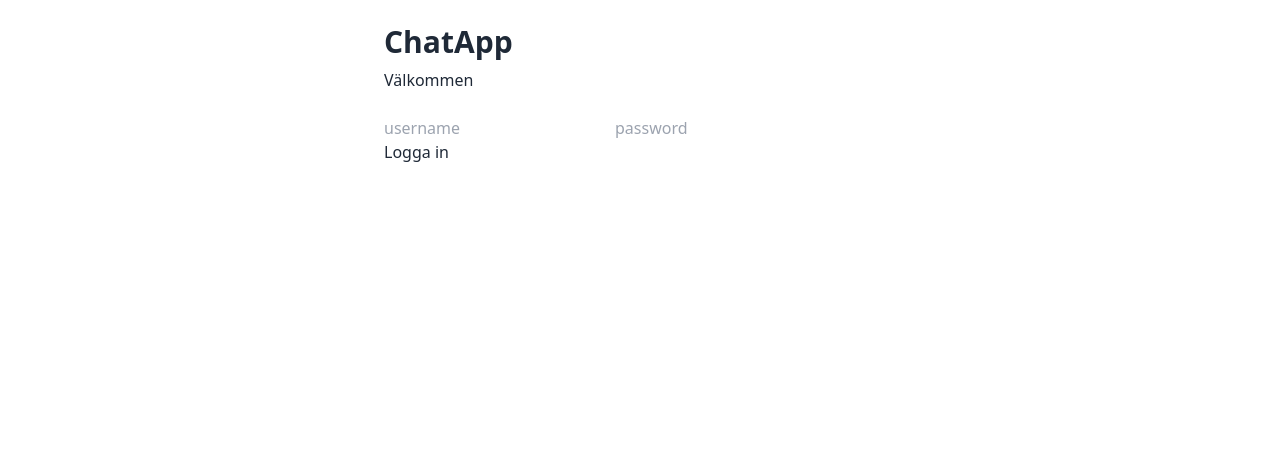
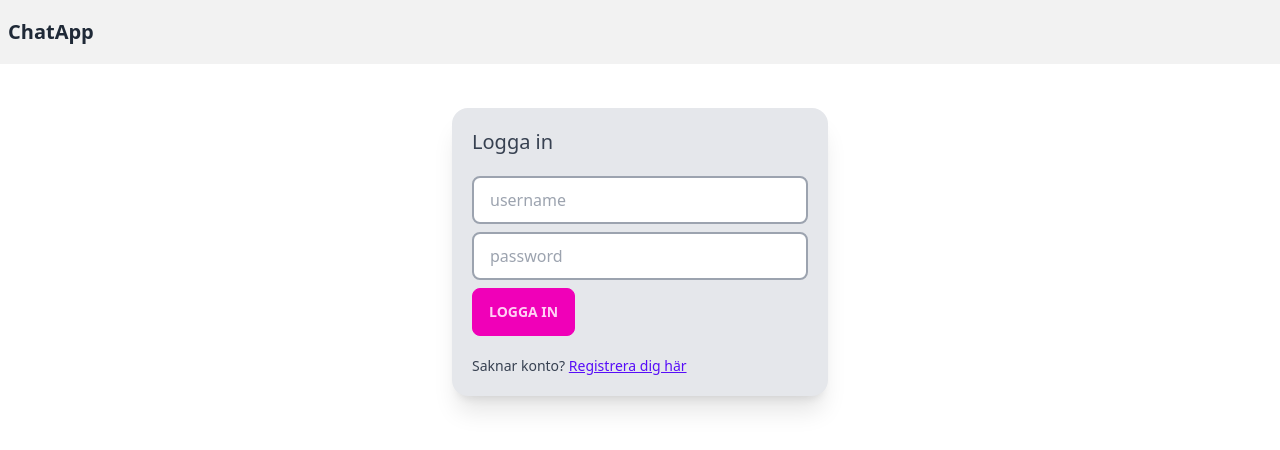
Before and after one commit to mariaMerethe/chatapp, a React (Vite) app: page /login in a window 1280 px wide. Shown: the top 450 px of the page. Built offline with nearby package versions, Linux system fonts and the light colour scheme.

Commit message:
sammanhängande design fixat

```diff
--- a/src/App.jsx
+++ b/src/App.jsx
@@ -17,9 +17,12 @@ export default function App() {
   return (
     <BrowserRouter>
       {isAuthed ? (
-        // INLOGGAD: först header sen sidenav
         <>
-          <Header onToggleMenu={() => setNavOpen((v) => !v)} />
+          <Header
+            onToggleMenu={() => setNavOpen((v) => !v)}
+            showUser={true}
+            showMenu={true}
+          />
           <SideNav open={navOpen} onClose={() => setNavOpen(false)}>
             <div className="max-w-3xl mx-auto">
               <Routes>
@@ -32,11 +35,9 @@ export default function App() {
           </SideNav>
         </>
       ) : (
-        // UTLOGGAD → landa på /register, kunna byta till /login
-        <div className="p-6">
-          <div className="max-w-lg mx-auto">
-            <h1 className="text-3xl font-bold mb-2">ChatApp</h1>
-            <p className="mb-6">Välkommen</p>
+        <>
+          <Header showUser={false} showMenu={false} />
+          <div className="max-w-md mx-auto px-4 py-6">
             <Routes>
               <Route path="/register" element={<Register />} />
               <Route path="/login" element={<Login />} />
@@ -44,7 +45,7 @@ export default function App() {
               <Route path="*" element={<Navigate to="/register" replace />} />
             </Routes>
           </div>
-        </div>
+        </>
       )}
     </BrowserRouter>
   );
--- a/src/components/Header.jsx
+++ b/src/components/Header.jsx
@@ -1,30 +1,45 @@
 import { useAuth } from "../context/AuthContext";
 import { avatarUrlFor } from "../utils/avatar";
 
-export default function Header({ onToggleMenu }) {
+export default function Header({
+  onToggleMenu,
+  showUser = true,
+  showMenu = true,
+  title = "ChatApp",
+}) {
   const { user } = useAuth();
-  const displayName = user?.user ?? "Inloggad";
+  //rätt namn är user?.user?
+  const displayName = showUser ? user?.user ?? "Inloggad" : null;
 
   return (
     <div className="navbar bg-base-200 sticky top-0 z-[60]">
       <div className="flex-1">
-        <span className="text-xl font-bold">ChatApp</span>
+        <span className="text-xl font-bold">{title}</span>
       </div>
+
+      {/* ÄNDRAT: hela högersidan döljs om showUser/showMenu är false */}
+      {(showUser || showMenu) && (
         <div className="flex-none flex items-center gap-3">
+          {showUser && displayName && (
             <span className="hidden sm:inline opacity-80">{displayName}</span>
+          )}
+
+          {showUser && user && (
             <div className="avatar">
               <div className="w-9 rounded-full">
+                {/* ÄNDRAT: skydda mot undefined user */}
                 <img src={avatarUrlFor(user)} alt="avatar" />
               </div>
             </div>
-        {/* Hamburgare i headern som öppnar sidenav */}
+          )}
+
+          {showMenu && (
             <button
               className="btn btn-ghost btn-square"
               onClick={onToggleMenu}
               title="Meny"
               aria-label="öppna/stäng meny"
             >
-          {/* enkel ikon */}
               <svg
                 xmlns="http://www.w3.org/2000/svg"
                 className="h-6 w-6"
@@ -40,7 +55,9 @@ export default function Header({ onToggleMenu }) {
                 />
               </svg>
             </button>
+          )}
         </div>
+      )}
     </div>
   );
 }
--- a/src/components/SideNav.jsx
+++ b/src/components/SideNav.jsx
@@ -31,19 +31,21 @@ export default function SideNav({ children, open, onClose }) {
         checked={open}
       />
 
-      <div className="drawer-content">{children}</div>
+      <div className="drawer-content h-[calc(100vh-4rem)] overflow-hidden">
+        {children}
+      </div>
 
-      <div className="drawer-side z-40">
+      <div className="drawer-side z-40 h-[calc(100vh-4rem)]">
         {/* klick på overlay stänger */}
         <label
           className="drawer-overlay"
           aria-label="Stäng meny"
           onClick={onClose}
         />
-        <aside className="menu p-4 w-72 min-h-full bg-base-100 border-l">
+        <aside className="menu p-4 w-72 h-full bg-base-100 border-l overflow-hidden">
           <h2 className="text-lg font-semibold mb-4">Meny</h2>
           <button
-            className="btn btn-error text-white w-full"
+            className="btn text-white w-full bg-secondary"
             onClick={handleLogout}
           >
             Logga ut
--- a/src/pages/Chat.jsx
+++ b/src/pages/Chat.jsx
@@ -232,8 +232,8 @@ export default function Chat() {
   }
 
   return (
-    <div className="flex flex-col h-[calc(100vh-8rem)] pb-2 max-w-3xl mx-auto px-3 overflow-x-hidden">
-      <h2 className="text-xl font-semibold my-3">Meddelanden</h2>
+    <div className="flex flex-col h-[calc(100vh-8rem)] card shadow-xl m-10 bg-gray-200 p-5 max-w-3xl mx-auto px-3 overflow-x-hidden">
+      <h2 className="text-xl text-gray-700 pb-4 font-semibold">Meddelanden</h2>
 
       {!loading && !err && msg.length === 0 && (
         <p className="opacity-70">Inga meddelanden ännu.</p>
@@ -258,7 +258,7 @@ export default function Chat() {
             >
               {/* namn över bubblan (endast om inte jag) */}
               {!mine && (
-                <div className="chat-header opacity-70 mb-0.5">
+                <div className="chat-header text-gray-500 mb-0.5">
                   {m.username ??
                     m.user?.username ??
                     m.user?.name ??
@@ -275,12 +275,12 @@ export default function Chat() {
               </div>
 
               {/* tid under bubblan */}
-              <div className="chat-footer opacity-60">{when}</div>
+              <div className="chat-footer text-xs">{when}</div>
 
               {/* radera-knapp (egna) */}
               {mine && m.id && !m.__optimistic && (
                 <button
-                  className="btn btn-xs btn-ghost absolute right-2 top-2"
+                  className="btn btn-xs btn-ghost text-gray-500 absolute right-2 top-2"
                   title="Radera"
                   onClick={() => handleDelete(m)}
                 >
--- a/src/pages/Login.jsx
+++ b/src/pages/Login.jsx
@@ -1,6 +1,7 @@
+// Login.jsx
 import { useState } from "react";
 import { useAuth } from "../context/AuthContext";
-import { useNavigate } from "react-router-dom";
+import { useNavigate, Link } from "react-router-dom"; // 🆕 ADDED: Link + flyttad import
 
 export default function Login() {
   const { login, user } = useAuth();
@@ -15,52 +16,58 @@ export default function Login() {
     e.preventDefault();
     setLoading(true);
     setMsg("Loggar in...");
+
     try {
-      const payload = await login({ username, password });
-
-      navigate("/chat", { replace: true });
-
-      //fallback för olika fältnamn i JWT
-      const displayName =
-        payload?.username ??
-        payload?.name ??
-        payload?.user?.username ??
-        payload?.sub ??
-        "(okänt namn)";
-
-      setMsg(`Inloggad som ${displayName}`);
-      console.log("JWT payload:", payload);
+      await login({ username, password });
+      navigate("/chat", { replace: true }); // gå direkt till chatten
     } catch (err) {
-      setMsg("Fel användarnamn/lösenord");
-      console.error("Login failed:", err.message || err);
+      setMsg("Fel användarnamn/lösenord"); // visa fel
+      console.error("Login failed:", err?.message || err);
     } finally {
       setLoading(false);
     }
   }
 
-  //samma fallback när vi visar aktiv användare
-  const activeName =
-    user?.username ?? user?.name ?? user?.user?.username ?? user?.sub;
-
   return (
-    <form onSubmit={handleLogin}>
+    <div className="p-5">
+      <div className="card bg-gray-200 shadow-xl p-5">
+        <p className="pb-5 text-gray-700 text-xl">Logga in</p>
+        <form
+          onSubmit={handleLogin}
+          className="flex flex-wrap gap-2 items-center"
+        >
           <input
+            className="input input-bordered border-2 border-gray-400 bg-white text-gray-700 w-full"
             placeholder="username"
             value={username}
             onChange={(e) => setUsername(e.target.value)}
+            required
           />
           <input
+            className="input input-bordered border-2 border-gray-400 bg-white text-gray-700 w-full"
             placeholder="password"
             type="password"
             value={password}
             onChange={(e) => setPassword(e.target.value)}
+            required
           />
-      <button type="submit" disabled={loading}>
+
+          <button
+            className="btn btn-secondary"
+            type="submit"
+            disabled={loading}
+          >
             {loading ? "Loggar in..." : "Logga in"}
           </button>
-
-      {msg && <p>{msg}</p>}
-      {activeName && <p>Aktiv användare: {activeName}</p>}
         </form>
+        {msg && <p className="mt-3 text-sm text-red-500 opacity-80">{msg}</p>}
+        <p className="mt-5 text-sm text-gray-700">
+          Saknar konto?{" "}
+          <Link className="link link-primary" to="/register">
+            Registrera dig här
+          </Link>
+        </p>
+      </div>
+    </div>
   );
 }
--- a/src/pages/Register.jsx
+++ b/src/pages/Register.jsx
@@ -40,20 +40,22 @@ export default function Register() {
   }
 
   return (
-    <div>
+    <div className="p-5">
+      <div className="card bg-gray-200 shadow-xl p-5">
+        <p className="pb-5 text-gray-700 text-xl">Registrera konto</p>
         <form
           onSubmit={handleSubmit}
           className="flex flex-wrap gap-2 items-center"
         >
           <input
-          className="input input-bordered w-52"
+            className="input input-bordered border-2 border-gray-400 bg-white text-gray-700 w-full"
             placeholder="username"
             value={username}
             onChange={(e) => setUsername(e.target.value)}
             required
           />
           <input
-          className="input input-bordered w-60"
+            className="input input-bordered border-2 border-gray-400 bg-white text-gray-700 w-full"
             placeholder="email"
             type="email"
             value={email}
@@ -61,7 +63,7 @@ export default function Register() {
             required
           />
           <input
-          className="input input-bordered w-52"
+            className="input input-bordered border-2 border-gray-400 bg-white text-gray-700 w-full"
             placeholder="password"
             type="password"
             value={password}
@@ -69,20 +71,25 @@ export default function Register() {
             minLength={6}
             required
           />
-        <button className="btn btn-secondary" type="submit" disabled={loading}>
+          <button
+            className="btn btn-secondary"
+            type="submit"
+            disabled={loading}
+          >
             {loading ? "Registrerar..." : "Registrera"}
           </button>
         </form>
 
-      {msg && <p className="mt-3 text-sm opacity-80">{msg}</p>}
+        {msg && <p className="mt-3 text-sm text-red-500 opacity-80">{msg}</p>}
 
         {/* ger möjlighet att logga in om man redan har ett konto */}
-      <p className="mt-2 text-sm">
+        <p className="mt-5 text-sm text-gray-700">
           Redan konto?{" "}
           <Link className="link link-primary" to="/login">
             Logga in här
           </Link>
         </p>
       </div>
+    </div>
   );
 }
```
Lines whose indentation alone changed are shown as unchanged.
